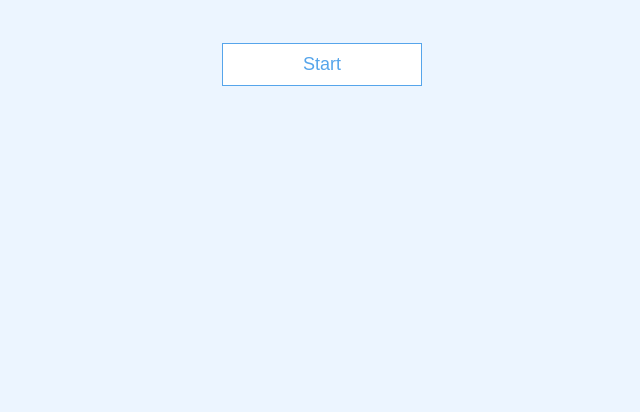
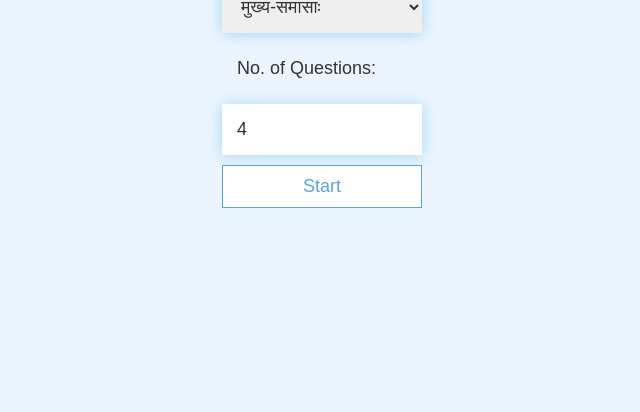
Before and after one commit to avinashvarna/quizzes, a plain HTML site: page index.html in a window 1280 px wide. Shown: the part 388-800 px from the top of the page, without its empty margins (318-958 px from the left). Drawn offline with Linux system fonts and the light colour scheme.

Commit message:
Added quiz type choice and number of questions

```diff
--- a/app.css
+++ b/app.css
@@ -129,3 +129,21 @@ input {
 input::placeholder {
   color: #aaa;
 }
+
+select {
+  margin-bottom: 1rem;
+  width: 20rem;
+  padding: 1.5rem;
+  font-size: 1.8rem;
+  border: none;
+  box-shadow: 0 0.1rem 1.4rem 0 rgba(86, 185, 235, 0.5);
+}
+
+label {
+  margin-bottom: 1rem;
+  width: 20rem;
+  padding: 1.5rem;
+  font-size: 1.8rem;
+  border: none;
+  /*box-shadow: 0 0.1rem 1.4rem 0 rgba(86, 185, 235, 0.5);*/
+}
--- a/index.html
+++ b/index.html
@@ -11,8 +11,22 @@
     <div class="container">
       <div id="home" class="flex-center flex-column">
         <h1>समासः Quiz</h1>
-        <a class="btn" href="quiz.html">Start</a>
-        <!-- <a class="btn" href="/highscores.html">High Scores</a> -->
+		<form action="quiz.html">
+			<label for="quiz_type">Quiz Type:</label>
+			<select name="quiz_type" id="quiz_type">
+			<option>मुख्य-समासाः</option>
+			</select>
+			<label for="quiz_type">No. of Questions:</label>
+			<input
+				type="number" min="1" max="4"
+				name="questions"
+				id="questions"
+				value="4"
+			/>
+        <button type="submit" class="btn">
+			Start
+		</button>
+		</form>
       </div>
     </div>
   </body>
```
Also changed, not shown: quiz.html (+1 -1 lines), quiz.js (+51 -38 lines).
